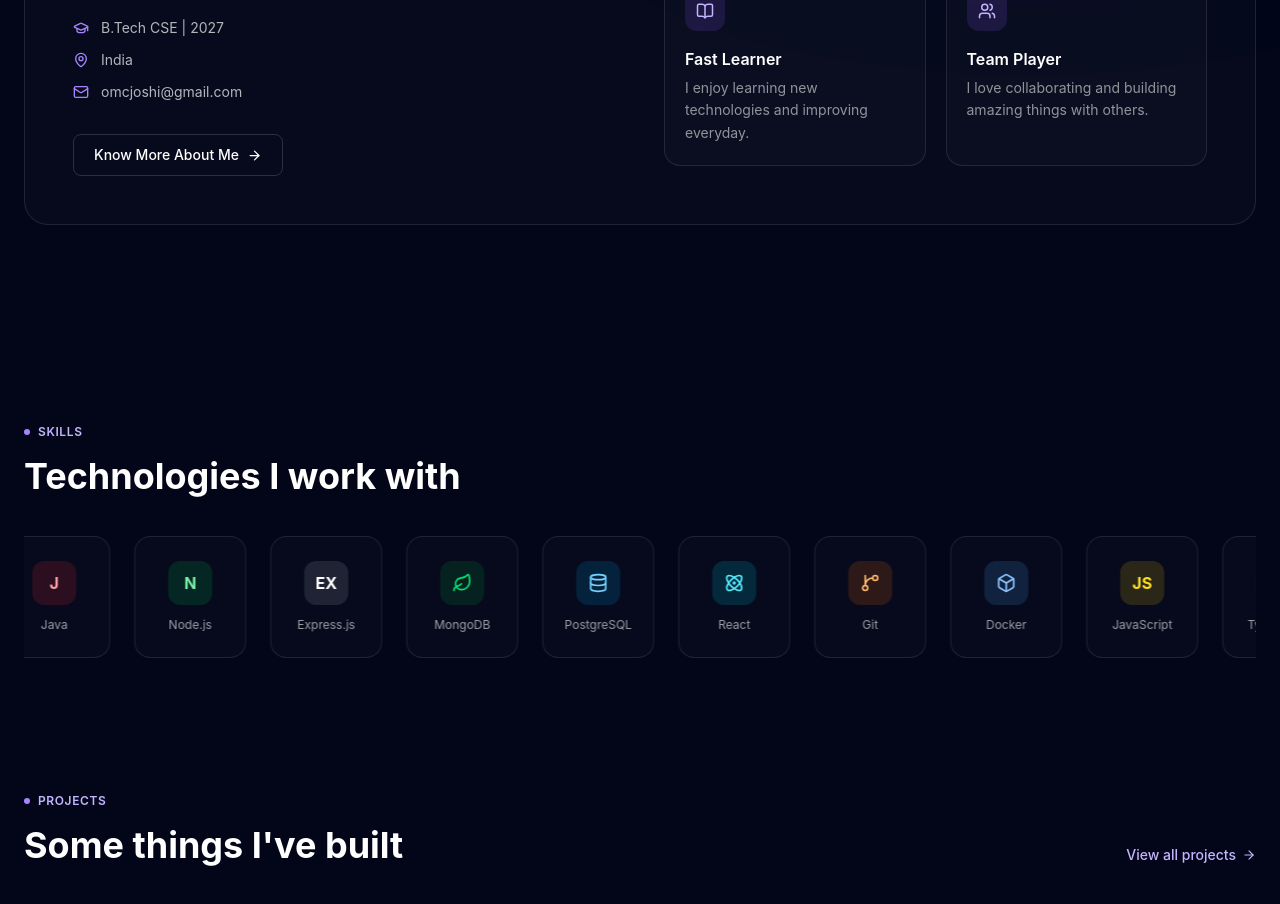
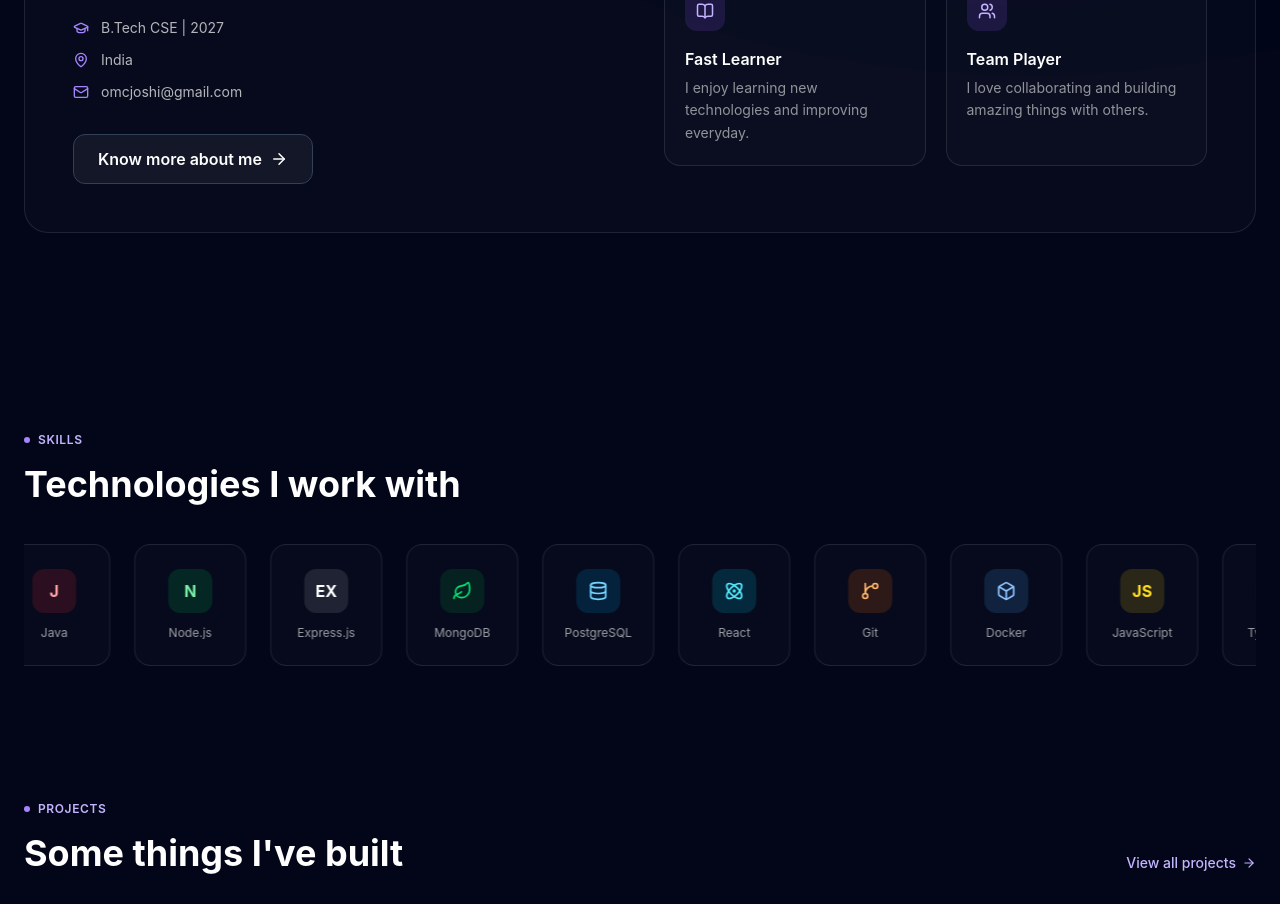
Before and after one commit to OmJoshi02/Developer-Portfolio, a React app: page / in a window 1280 px wide. Shown: the part 1120-2024 px from the top of the page. Built offline with nearby package versions, Linux system fonts and the light colour scheme; the HTML template or start-up script is replaced by a standard one.

Commit message:
know more about me fixed

```diff
--- a/src/components/About.tsx
+++ b/src/components/About.tsx
@@ -55,14 +55,14 @@ export default function About() {
               </li>
             </ul>
 
-            <a
-              href="#skills"
-              className="inline-flex items-center gap-2 rounded-lg border border-white/15 px-5 py-2.5 text-sm font-medium text-white hover:bg-white/5 transition"
-            >
-              Know More About Me <ArrowRight size={15} />
-            </a>
-          </div>
+            <button
+            onClick={()=>document.getElementById("skills")?.scrollIntoView({behavior:'smooth'})}
+            className="group inline-flex items-center gap-2 rounded-xl border border-slate-700 bg-white/5 px-6 py-3 font-semibold transition-all duration-300 hover:border-violet-500 hover:bg-violet-500/10">
+              Know more about me
+              <ArrowRight size={18} className="transition-transform duration-300 group-hover:translate-x-1" />
+            </button>
 
+            </div>
           <div className="grid grid-cols-2 gap-5">
             {cards.map(({ icon: Icon, title, desc }) => (
               <div key={title} className="rounded-2xl border border-white/10 bg-white/[0.02] p-5">
```
